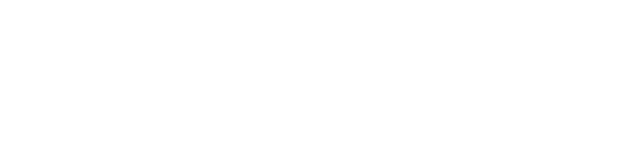
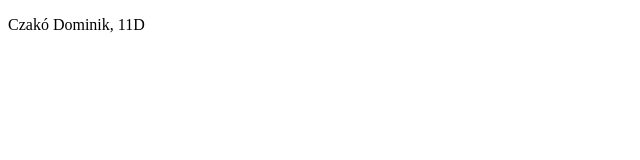
Before and after one commit to kreativzsombor/gyakorlatGIT_projket1, a plain HTML site: page index.html in a window 1280 px wide. Shown: the whole page, without its empty margins (0-640 px from the left). Drawn offline with Linux system fonts and the light colour scheme.

Commit message:
README frissítése: Saját adatok hozzáadása

```diff
--- a/index.html
+++ b/index.html
@@ -6,6 +6,6 @@
     <title>Document</title>
 </head>
 <body>
-
+    <p>Czakó Dominik, 11D</p>
 </body>
 </html>
```
